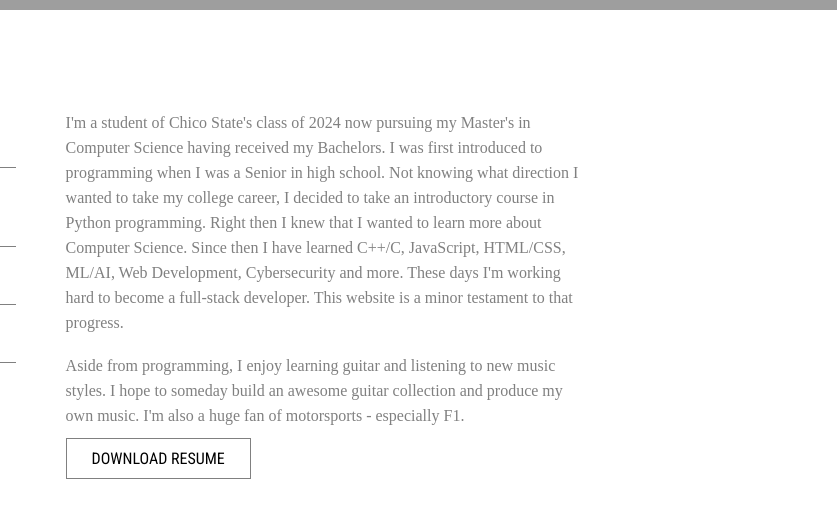
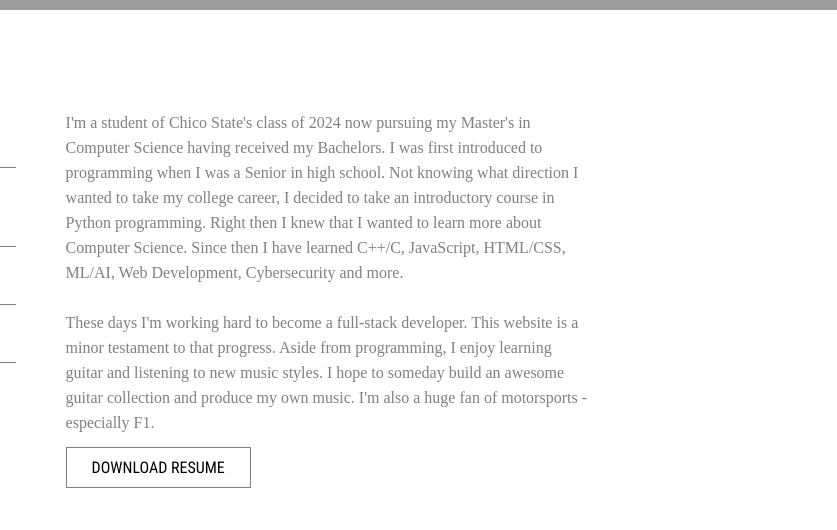
Before and after one commit to PecoraroAnthony/personal-site, a plain HTML site: page index.html in a window 1280 px wide. Shown: the part 640-1170 px from the top of the page, 443-1280 px from the left. Drawn offline with Linux system fonts and the light colour scheme; grey boxes are pictures that could not be loaded.

Commit message:
Adjust Biography Positioning
Minor adjustments to how my biography was positioned. Download button now better oriented with social links.

```diff
--- a/index.html
+++ b/index.html
@@ -44,8 +44,8 @@
         </div>
 
         <div class="p-info-right">
-            <div>I'm a student of Chico State's class of 2024 now pursuing my Master's in Computer Science having received my Bachelors. I was first introduced to programming when I was a Senior in high school. Not knowing what direction I wanted to take my college career, I decided to take an introductory course in Python programming. Right then I knew that I wanted to learn more about Computer Science. Since then I have learned C++/C, JavaScript, HTML/CSS, ML/AI, Web Development, Cybersecurity and more. These days I'm working hard to become a full-stack developer. This website is a minor testament to that progress.</div>
-            <div>Aside from programming, I enjoy learning guitar and listening to new music styles. I hope to someday build an awesome guitar collection and produce my own music. I'm also a huge fan of motorsports - especially F1.</div>
+            <div>I'm a student of Chico State's class of 2024 now pursuing my Master's in Computer Science having received my Bachelors. I was first introduced to programming when I was a Senior in high school. Not knowing what direction I wanted to take my college career, I decided to take an introductory course in Python programming. Right then I knew that I wanted to learn more about Computer Science. Since then I have learned C++/C, JavaScript, HTML/CSS, ML/AI, Web Development, Cybersecurity and more.
+                <br><br>These days I'm working hard to become a full-stack developer. This website is a minor testament to that progress. Aside from programming, I enjoy learning guitar and listening to new music styles. I hope to someday build an awesome guitar collection and produce my own music. I'm also a huge fan of motorsports - especially F1.</div>
             <div class="download-button">
                 <a href="./img/Resume - AUG2024.pdf" target="_blank" download="Anthony Pecoraro Resume">DOWNLOAD RESUME</a>
             </div>
--- a/styles.css
+++ b/styles.css
@@ -84,7 +84,7 @@ body {
     padding: 0;
     color: grey;
     line-height: 25px;
-    gap: 18px;
+    gap: 20px;
 }
 
 .download-button > a {
```
